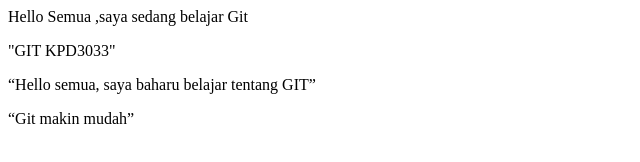
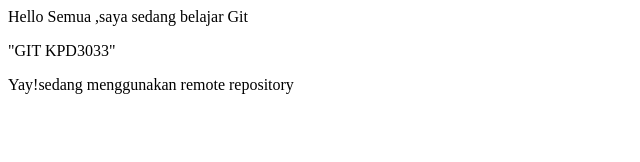
Before and after one commit to haiqalfaris/project01, a plain HTML site: page index.html in a window 1280 px wide. Shown: the whole page, without its empty margins (0-640 px from the left). Drawn offline with Linux system fonts and the light colour scheme.

Commit message:
mengubah tajuk dan teks pada body

```diff
--- a/index.html
+++ b/index.html
@@ -3,15 +3,14 @@
 <head>
 
 <title> Belajar Git - projek01</title>
-
+<title> Belajar Git: Remote Repository</title>
 </head>
 
 <body>
 
 	<p> Hello Semua ,saya sedang belajar Git </p>
 	<p>"GIT KPD3033"</p>
-	<p>“Hello semua, saya baharu belajar tentang GIT”</p>
-	<p>“Git makin mudah”</p>
+<p>Yay!sedang menggunakan remote repository</p>
 </body>
 
 </html>
```
